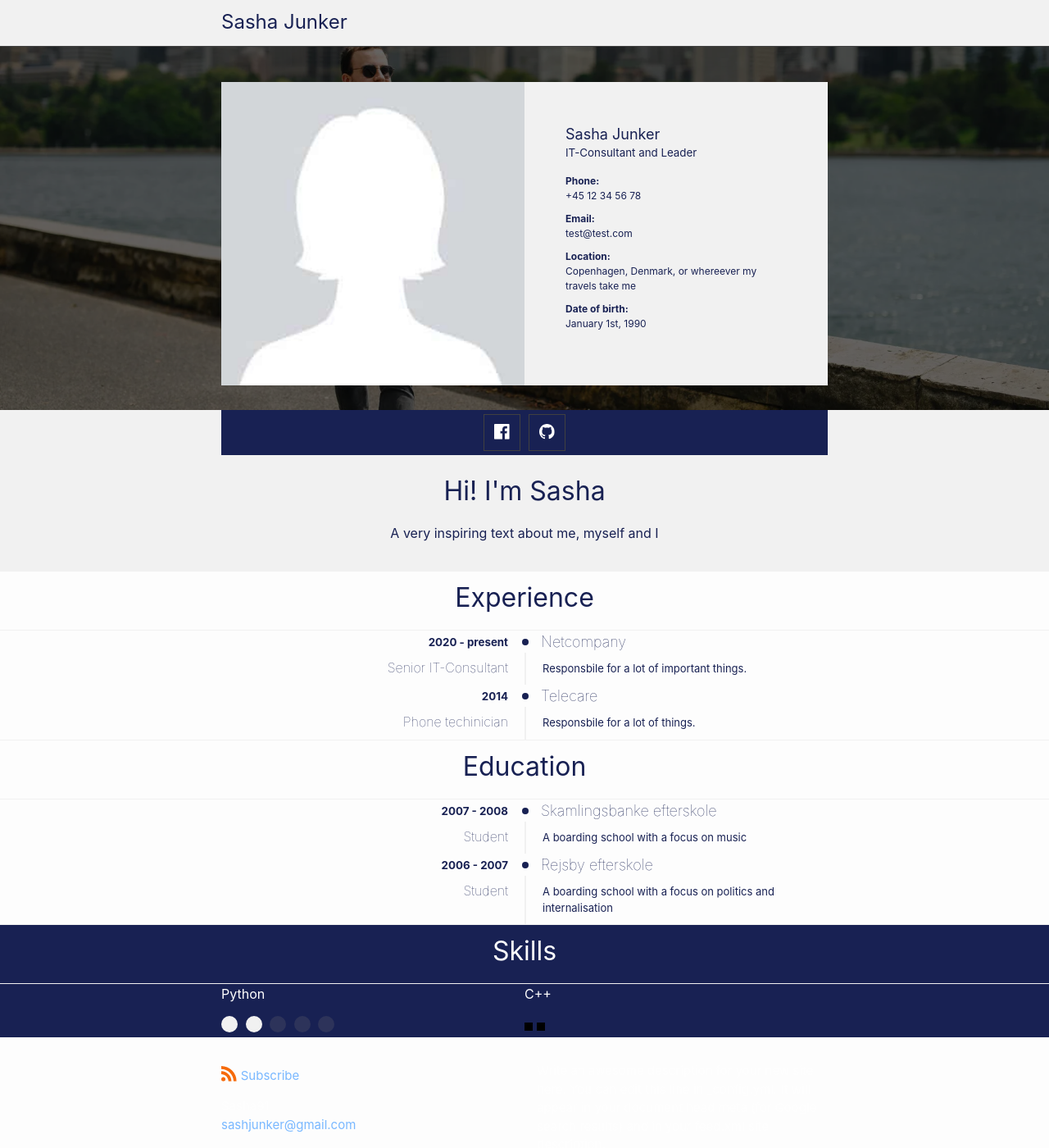
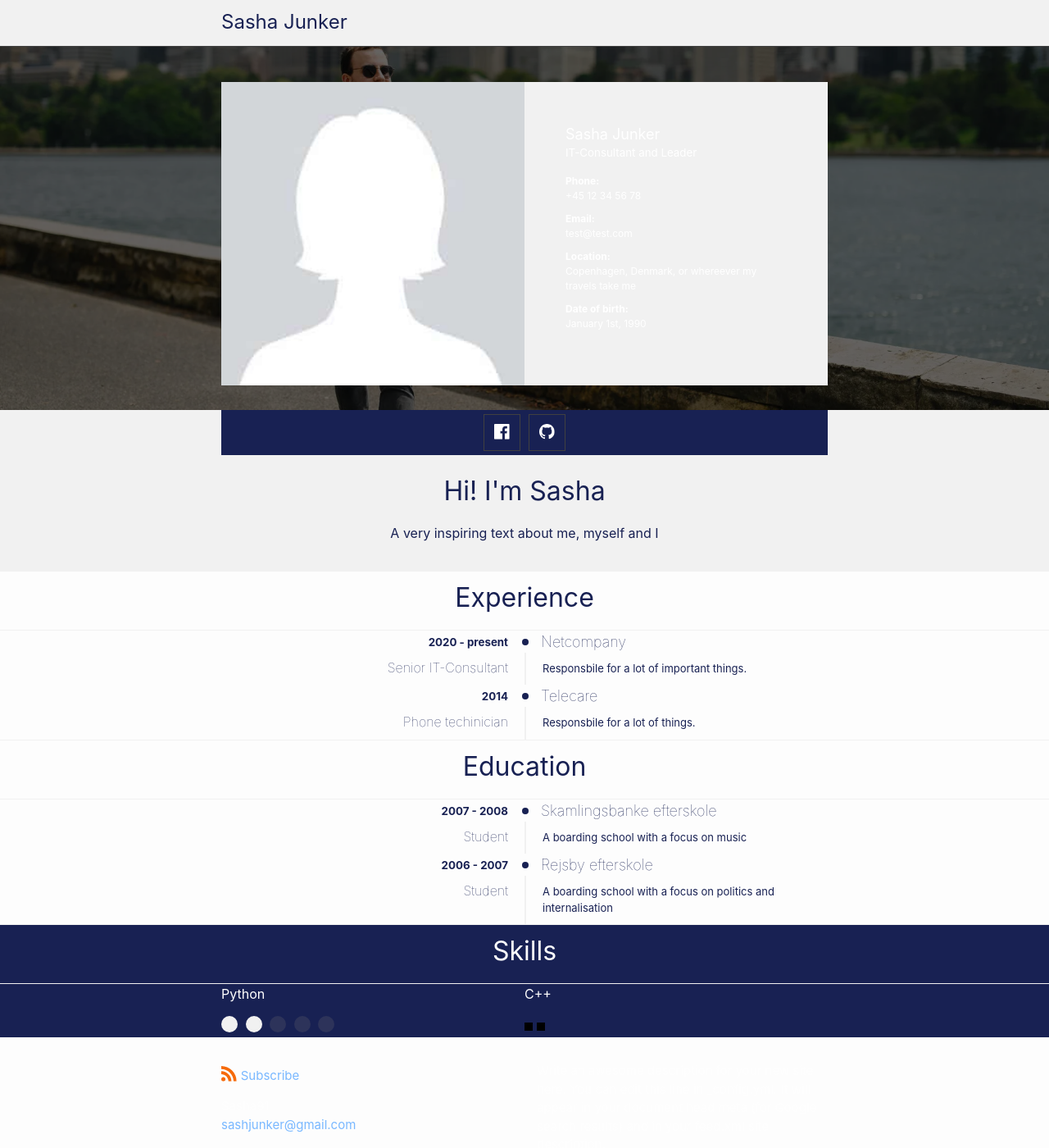
Before and after one commit to Sasha91/Personal-Website, a Jekyll site: the page built from index.md, in a window 1280 px wide and 1400 px high. Shown: the whole window at 82% size. Built offline with Jekyll 4.4.1, drawn with Linux system fonts in a browser that asks for light colours.

Commit message:
fixes to img patchs and img html position

```diff
--- a/_includes/resume-card.html
+++ b/_includes/resume-card.html
@@ -2,6 +2,7 @@
 <div class="resume-card">
     <img src="{{ '/assets/img/header.webp' | relative_url }}" class="background-img">
     <div class="overlay"></div>
+    <div class="content">
         <div class="wrapper-small">
             <div class="resume-grid resume-card-padding">
                 <img class="resume-card-img" src="{{ '/assets/img/dummy-profile-pic.jpg' | relative_url }}">
@@ -40,6 +41,7 @@
                 </div>
             </div>
         </div>
+    </div>
         <!--
         <a href="" class="typewrite" data-period="2000" data-type='[ "Cunsultant.", "Leader.", "Musician.", "Poet." ]'>
             <span class="wrap"></span>
--- a/_sass/minima/custom-styles.scss
+++ b/_sass/minima/custom-styles.scss
@@ -98,6 +98,8 @@
 
   .resume-card {
     position: relative;
+    width: 100%; /* Adjust as needed */
+    height: 500px; /* Adjust as needed */
     display: flex;
     flex-direction: column;
     justify-content: center;
@@ -123,6 +125,12 @@
     height: 100%;
     background: rgba(0, 0, 0, 0.6); /* Darkens the background image */
     z-index: -1; /* Places the overlay behind the content but above the background image */
+  }
+
+  .content {
+    position: relative;
+    z-index: 1; /* Ensures the content is above the overlay */
+    color: white; /* Example style for content */
   }
 
 
```
Lines whose indentation alone changed are shown as unchanged.
